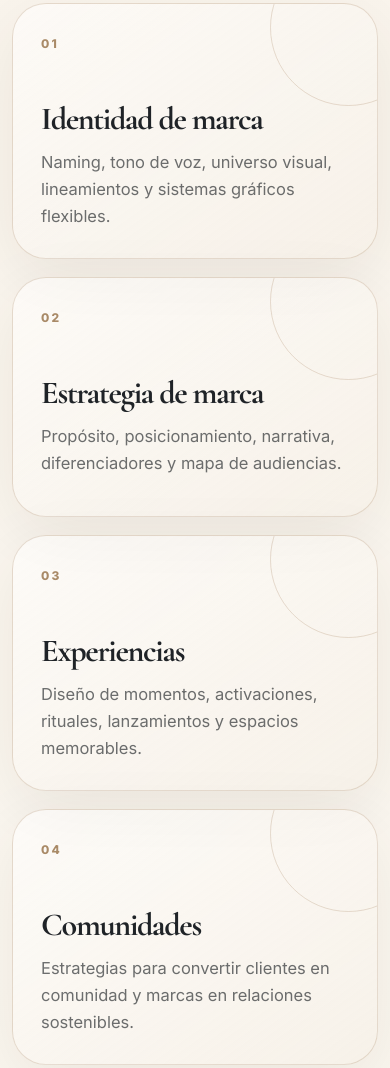
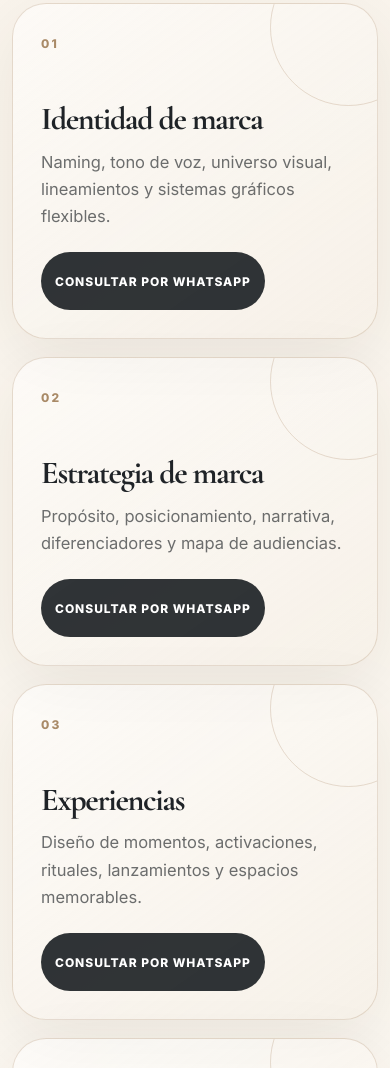
Before and after one commit to joseedev20/event-love, a website: page humano-creativo/index.html in a window 390 px wide. Shown: the part 2261-3329 px from the top of the page. Drawn offline with nearby package versions, Linux system fonts and the light colour scheme.

Commit message:
Link service cards to WhatsApp with prefilled message

```diff
--- a/humano-creativo/index.html
+++ b/humano-creativo/index.html
@@ -30,6 +30,38 @@
       height:176px;
       filter:drop-shadow(0 18px 32px rgba(95,67,34,.22));
     }
+    .service-card{
+      display:block;
+      color:inherit;
+      cursor:pointer;
+    }
+    .service-card::after{
+      content:'Consultar por WhatsApp';
+      position:absolute;
+      left:28px;
+      right:28px;
+      bottom:24px;
+      display:inline-flex;
+      align-items:center;
+      justify-content:center;
+      min-height:38px;
+      padding:10px 14px;
+      border-radius:999px;
+      background:rgba(31,35,39,.92);
+      color:#fff;
+      font-size:12px;
+      font-weight:800;
+      letter-spacing:.08em;
+      text-transform:uppercase;
+      opacity:0;
+      transform:translateY(8px);
+      transition:.22s;
+    }
+    .service-card:hover::after,
+    .service-card:focus-visible::after{
+      opacity:1;
+      transform:translateY(0);
+    }
     .method-graphic-wrap{
       display:grid;
       place-items:center;
@@ -45,6 +77,7 @@
     @media(max-width:640px){
       .logo-mark.giant{width:132px;height:132px;}
       .floating-mark .logo-mark.big{width:78px;height:78px;}
+      .service-card::after{opacity:1;transform:none;position:static;margin-top:22px;}
       .method-graphic{width:100%;max-height:none;border-radius:26px;}
       footer .logo-mark{width:44px;height:44px;}
     }
@@ -87,10 +120,10 @@
     <section class="section" id="servicios">
       <div class="heading reveal"><p class="kicker">Qué hacemos</p><h2>Alineamos propósito, diseño y estrategia.</h2><p>Convertimos ideas en acciones reales para que tu marca comunique con intención y conecte con profundidad.</p></div>
       <div class="cards">
-        <article class="card reveal"><span>01</span><h3>Identidad de marca</h3><p>Naming, tono de voz, universo visual, lineamientos y sistemas gráficos flexibles.</p></article>
-        <article class="card reveal"><span>02</span><h3>Estrategia de marca</h3><p>Propósito, posicionamiento, narrativa, diferenciadores y mapa de audiencias.</p></article>
-        <article class="card reveal"><span>03</span><h3>Experiencias</h3><p>Diseño de momentos, activaciones, rituales, lanzamientos y espacios memorables.</p></article>
-        <article class="card reveal"><span>04</span><h3>Comunidades</h3><p>Estrategias para convertir clientes en comunidad y marcas en relaciones sostenibles.</p></article>
+        <a class="card service-card reveal" href="https://wa.me/573123788524?text=Hola%2C%20me%20gustar%C3%ADa%20conocer%20m%C3%A1s%20sobre%20este%20servicio%3A%20Identidad%20de%20marca" target="_blank" rel="noopener noreferrer" aria-label="Consultar por WhatsApp sobre Identidad de marca"><span>01</span><h3>Identidad de marca</h3><p>Naming, tono de voz, universo visual, lineamientos y sistemas gráficos flexibles.</p></a>
+        <a class="card service-card reveal" href="https://wa.me/573123788524?text=Hola%2C%20me%20gustar%C3%ADa%20conocer%20m%C3%A1s%20sobre%20este%20servicio%3A%20Estrategia%20de%20marca" target="_blank" rel="noopener noreferrer" aria-label="Consultar por WhatsApp sobre Estrategia de marca"><span>02</span><h3>Estrategia de marca</h3><p>Propósito, posicionamiento, narrativa, diferenciadores y mapa de audiencias.</p></a>
+        <a class="card service-card reveal" href="https://wa.me/573123788524?text=Hola%2C%20me%20gustar%C3%ADa%20conocer%20m%C3%A1s%20sobre%20este%20servicio%3A%20Experiencias" target="_blank" rel="noopener noreferrer" aria-label="Consultar por WhatsApp sobre Experiencias"><span>03</span><h3>Experiencias</h3><p>Diseño de momentos, activaciones, rituales, lanzamientos y espacios memorables.</p></a>
+        <a class="card service-card reveal" href="https://wa.me/573123788524?text=Hola%2C%20me%20gustar%C3%ADa%20conocer%20m%C3%A1s%20sobre%20este%20servicio%3A%20Comunidades" target="_blank" rel="noopener noreferrer" aria-label="Consultar por WhatsApp sobre Comunidades"><span>04</span><h3>Comunidades</h3><p>Estrategias para convertir clientes en comunidad y marcas en relaciones sostenibles.</p></a>
       </div>
     </section>
 
```
